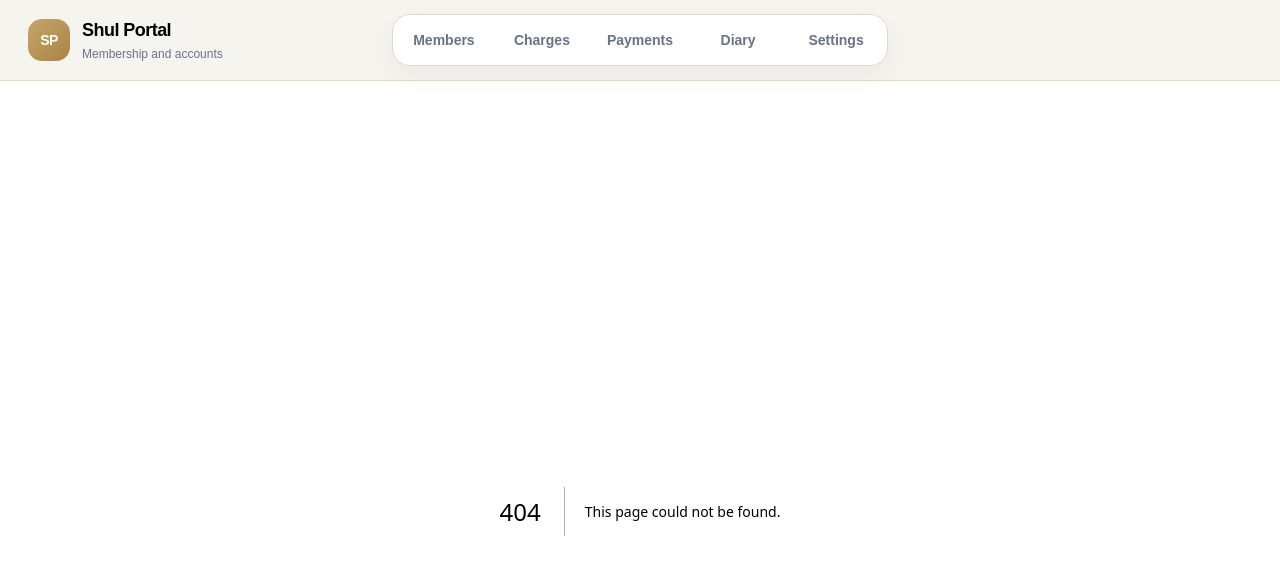
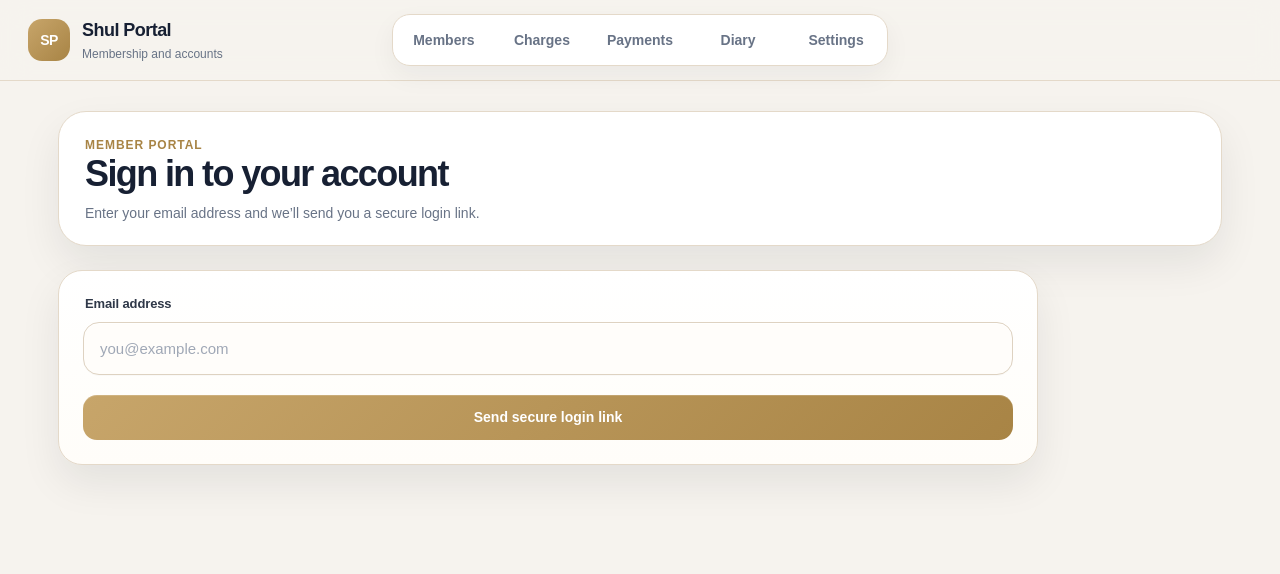
Before and after one commit to gersonberger-lab/shul-membership-portal, a Next.js app: page /portal/login in a window 1280 px wide. Before the commit this address had no page. Shown: the top 574 px of the page. Built offline with nearby package versions, Linux system fonts and the light colour scheme; no server answers.

Commit message:
Add member portal login page

```diff
--- /dev/null
+++ b/app/portal/login/page.tsx
@@ -0,0 +1,77 @@
+"use client";
+
+import { useState } from "react";
+import { supabase } from "../../../lib/supabase";
+
+export default function MemberPortalLoginPage() {
+  const [email, setEmail] = useState("");
+  const [sent, setSent] = useState(false);
+  const [sending, setSending] = useState(false);
+
+  const sendLoginLink = async (event: React.FormEvent) => {
+    event.preventDefault();
+
+    if (!email.trim()) {
+      alert("Please enter your email address.");
+      return;
+    }
+
+    setSending(true);
+
+    const { error } = await supabase.auth.signInWithOtp({
+      email: email.trim(),
+      options: {
+        emailRedirectTo: `${window.location.origin}/portal`,
+      },
+    });
+
+    setSending(false);
+
+    if (error) {
+      alert(error.message);
+      return;
+    }
+
+    setSent(true);
+  };
+
+  return (
+    <>
+      <section className="hero compact-hero">
+        <span className="eyebrow">Member Portal</span>
+        <h1>Sign in to your account</h1>
+        <p>Enter your email address and we’ll send you a secure login link.</p>
+      </section>
+
+      <section className="card form-card">
+        {!sent ? (
+          <form className="form-grid" onSubmit={sendLoginLink}>
+            <div className="form-field full">
+              <label>Email address</label>
+              <input
+                type="email"
+                value={email}
+                onChange={(event) => setEmail(event.target.value)}
+                placeholder="you@example.com"
+                required
+              />
+            </div>
+
+            <div className="form-field full">
+              <button type="submit" disabled={sending}>
+                {sending ? "Sending..." : "Send secure login link"}
+              </button>
+            </div>
+          </form>
+        ) : (
+          <div>
+            <h3 className="section-title">Check your email</h3>
+            <p className="muted">
+              A secure login link has been sent to {email}. Open the link from the same device to access your member account.
+            </p>
+          </div>
+        )}
+      </section>
+    </>
+  );
+}
```
